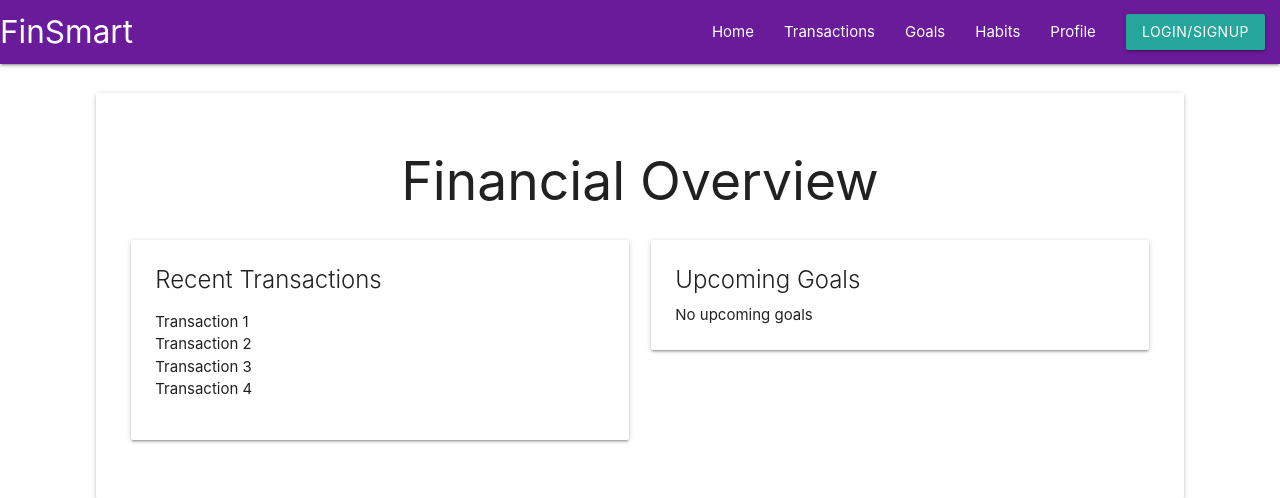
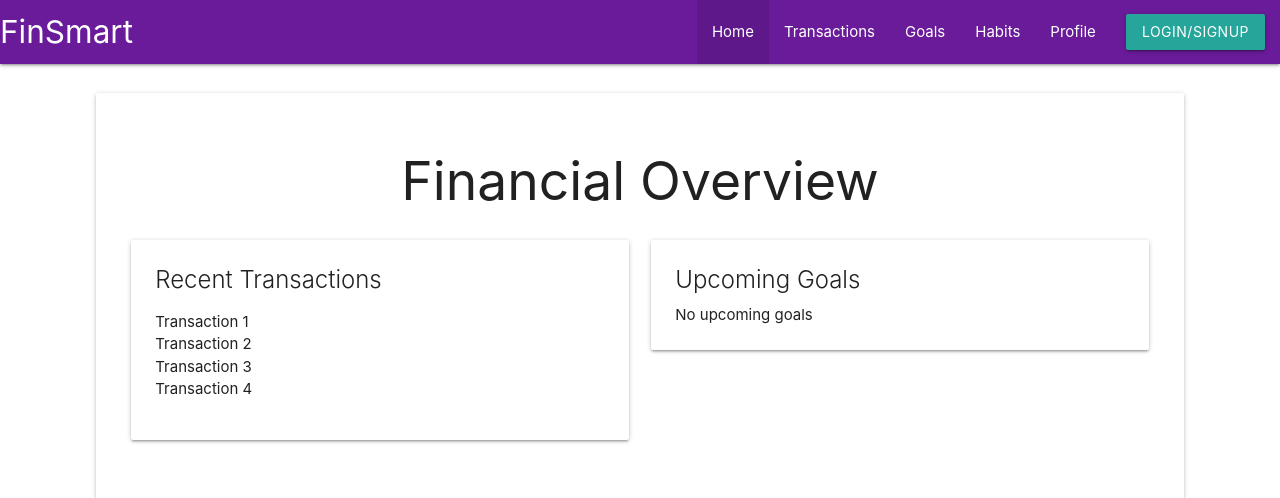
Before and after one commit to vrushabhjv/FinSmart-Application, a Django app: page / in a window 1280 px wide. Shown: the top 498 px of the page. Run offline with Django 5.2, Linux system fonts and the light colour scheme.

Commit message:
minor change

```diff
--- a/FinSmart/templates/includes/navbar.html
+++ b/FinSmart/templates/includes/navbar.html
@@ -1,11 +1,11 @@
 <nav class="">
     <div class='nav-wrapper purple darken-3'>
-      <a href="#" class="brand-logo">FinSmart</a>
+      <a href="#" class="brand-logo section">FinSmart</a>
       <ul id="nav-mobile" class="right hide-on-med-and-down">
-        <li {% if request.path == '' %} class="active" {% endif %}>
+        <li {% if request.path == '/' %} class="active" {% endif %}>
           <a href="/">Home</a>
         </li>
-        <li {% if request.path == 'transactions' %} class="active" {% endif %}>
+        <li {% if request.path == '/transactions/' %} class="active" {% endif %}>
           <a href="/transactions">Transactions</a>
         </li>
         <li {% if request.path == '/goals/' %}class="active"{% endif %}>
```
